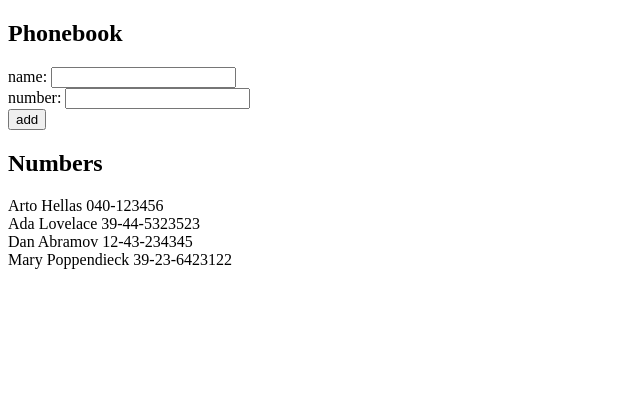
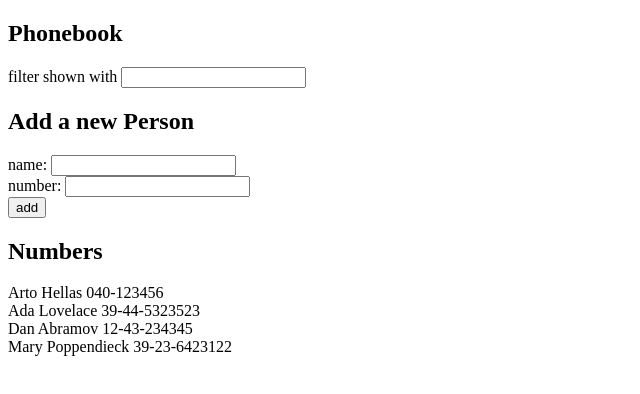
Before and after one commit to 70fu/fullstackopen-2023, a React (Vite) app in the folder part2/phonebook/: page / in a window 1280 px wide. Shown: the top 394 px of the page, without its empty margins (0-640 px from the left). Built offline with nearby package versions, Linux system fonts and the light colour scheme.

Commit message:
complete exercise 2.9

```diff
--- a/part2/phonebook/src/App.jsx
+++ b/part2/phonebook/src/App.jsx
@@ -16,8 +16,13 @@
     { name: 'Dan Abramov', number: '12-43-234345', id: 3 },
     { name: 'Mary Poppendieck', number: '39-23-6423122', id: 4 }
   ])
+  const [filter, setFilter] = useState('');
   const [newName, setNewName] = useState('')
   const [newNumber, setNewNumber] = useState('')
+
+  const handleFilterChange = (event) => {
+    setFilter(event.target.value);
+  };
 
   const handleNewNameChange = (event) =>{
     setNewName(event.target.value);
@@ -52,6 +57,10 @@
   return (
     <div>
       <h2>Phonebook</h2>
+        <div>
+          filter shown with <input value={filter} onChange={handleFilterChange}/>
+        </div>
+      <h2>Add a new Person</h2>
       <form onSubmit={addPerson}>
         <div>
           name: <input value={newName} onChange={handleNewNameChange}/>
@@ -64,7 +73,10 @@
         </div>
       </form>
       <h2>Numbers</h2>
-      {persons.map((person)=><Person key={person.name} person={person}/>)}
+      {persons.filter((person)=>filter.trim().length===0 || person.name.toLowerCase().includes(filter.toLowerCase()))
+          .map((person)=>
+            <Person key={person.name} person={person}/>
+          )}
     </div>
   )
 }
```
